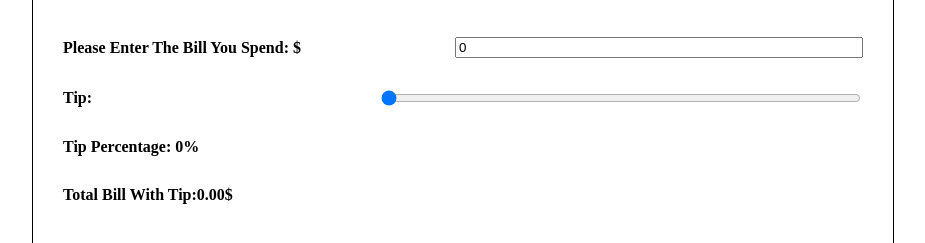
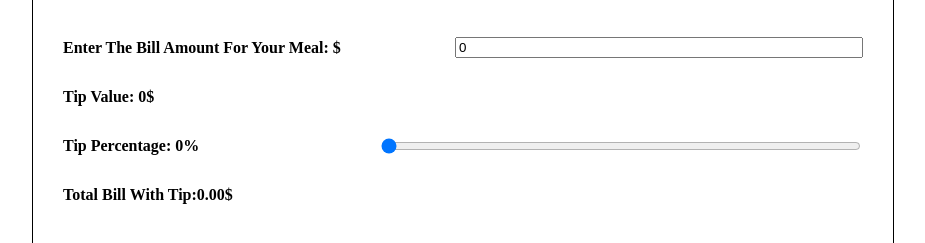
Before and after one commit to Kelsey20/XiaojieLuo_Lab3, a plain HTML site: page index.html in a window 1280 px wide. Shown: the part 151-394 px from the top of the page, without its empty margins (177-1102 px from the left). Drawn offline with nearby package versions, Linux system fonts and the light colour scheme.

Commit message:
Update index.html

```diff
--- a/index.html
+++ b/index.html
@@ -12,15 +12,15 @@
         <h1 class="wrapper__title">Tip Calculator</h1>
         <form class="calculator">
             <div class="calculator__row">
-                <label for="bill">Please enter the bill you spend: $</label>
+                <label for="bill">enter the bill amount for your meal: $</label>
                 <input type="text" id="bill" class="calculator__bill" value="0" required/>
             </div>
             <div class="calculator__row">
-                <label for='range'>Tip:</label>
-                <input type="range" min="0" max="100" value="0" step="1" class="calculator__tip" id="tip" required/>
+                <label for="value">tip Value: <span class="tip-value"></span></label>
             </div>
             <div class="calculator__row">
                 <label for="tip">tip Percentage: <span class="tip-amount"></span></label>
+                <input type="range" min="0" max="100" value="0" step="1" class="calculator__tip" id="tip" required/>
             </div>
             <div class="calculator__row">
                 <label for='bill'>Total Bill with Tip:<span class="calculator__result"></span></label>
```
